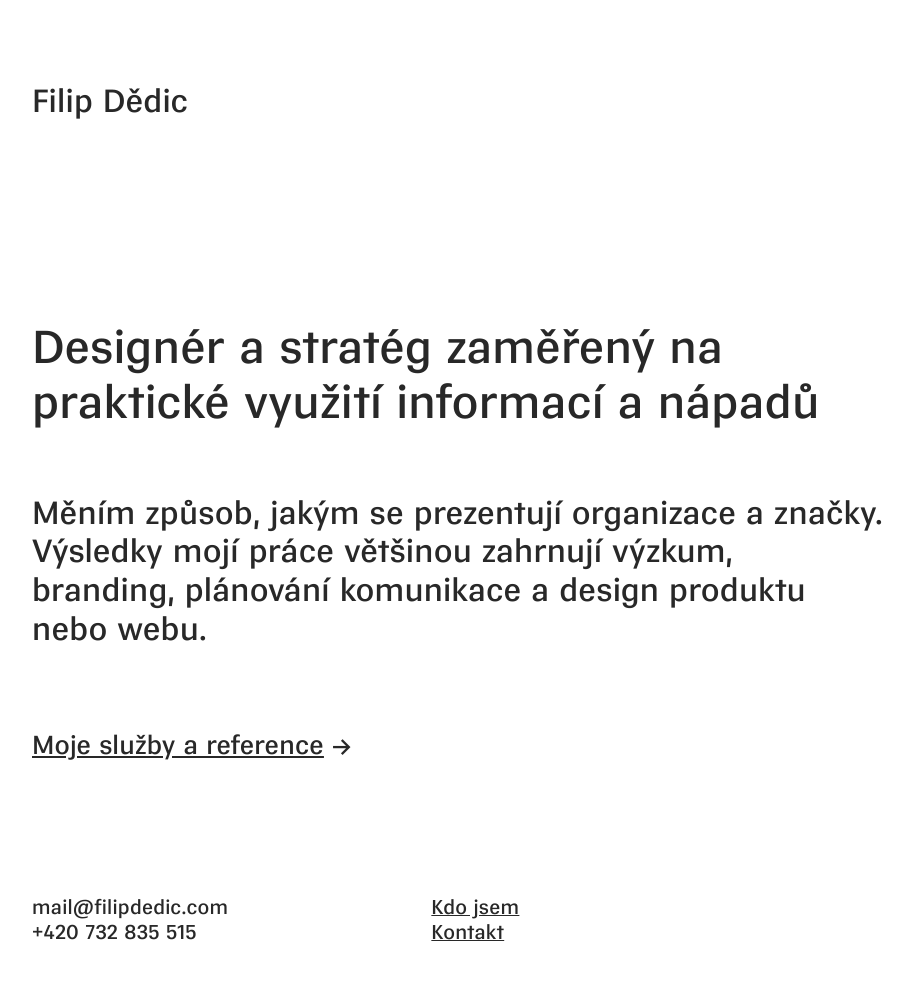
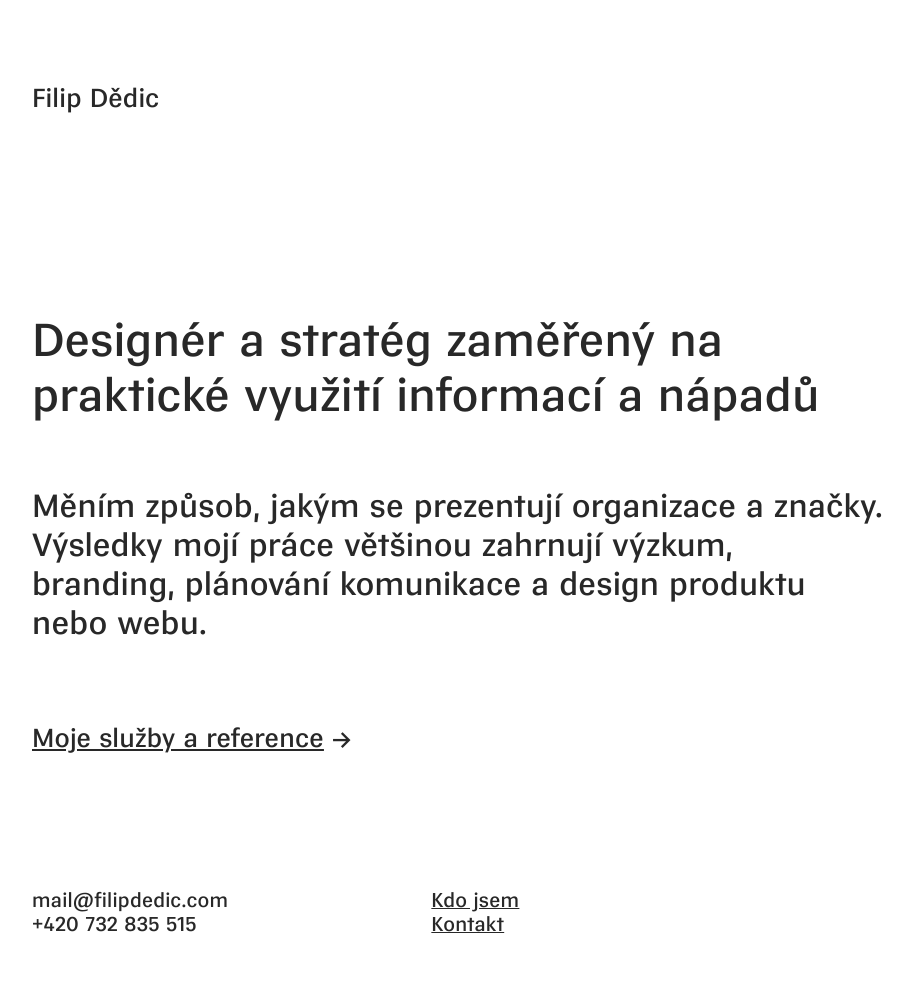
Before and after one commit to fdedic/fdedic.github.io, a Jekyll site: the page built from index.md, in a window 1280 px wide. Shown: the whole page, without its empty margins (32-945 px from the left). Built offline with Jekyll 4.4.1, drawn with Linux system fonts in a browser that asks for light colours; nearby versions of some CDN libraries.

Commit message:
Update style.css

```diff
--- a/assets/css/style.css
+++ b/assets/css/style.css
@@ -28,7 +28,6 @@ body {
   -webkit-font-smoothing: antialiased;
   -moz-osx-font-smoothing: grayscale;
   font-size: 1.8rem;
-  line-height: 1.21053;
   font-weight: 400;
   letter-spacing: .012em;
 }
@@ -478,21 +477,15 @@ a:active, a:focus {
     .header {
         z-index: 1;
         position: relative;
+        font-size: 1.625rem;
         padding: 16px 0;
-        font-size: 1.625rem;
         background: transparent;
         color: #282828;
     }
 
     @media (min-width: 60em) {
         .header {
-            font-size: 2rem;
-            padding: 32px 0;
-        }
-    }
-
-    @media (min-width: 60em) {
-        .header {
+            font-size: 1.625rem;
             padding: 32px 0;
         }
     }
```
